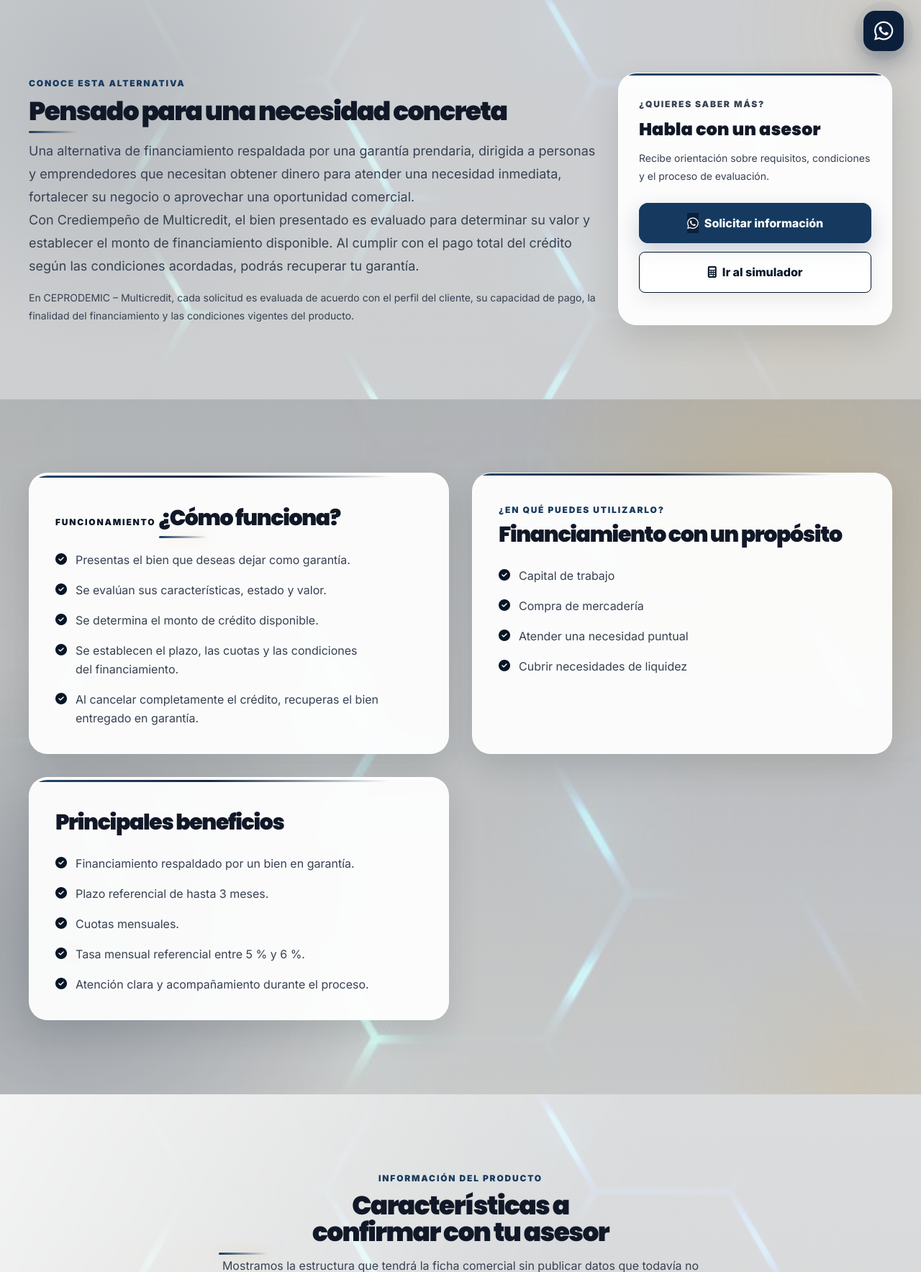
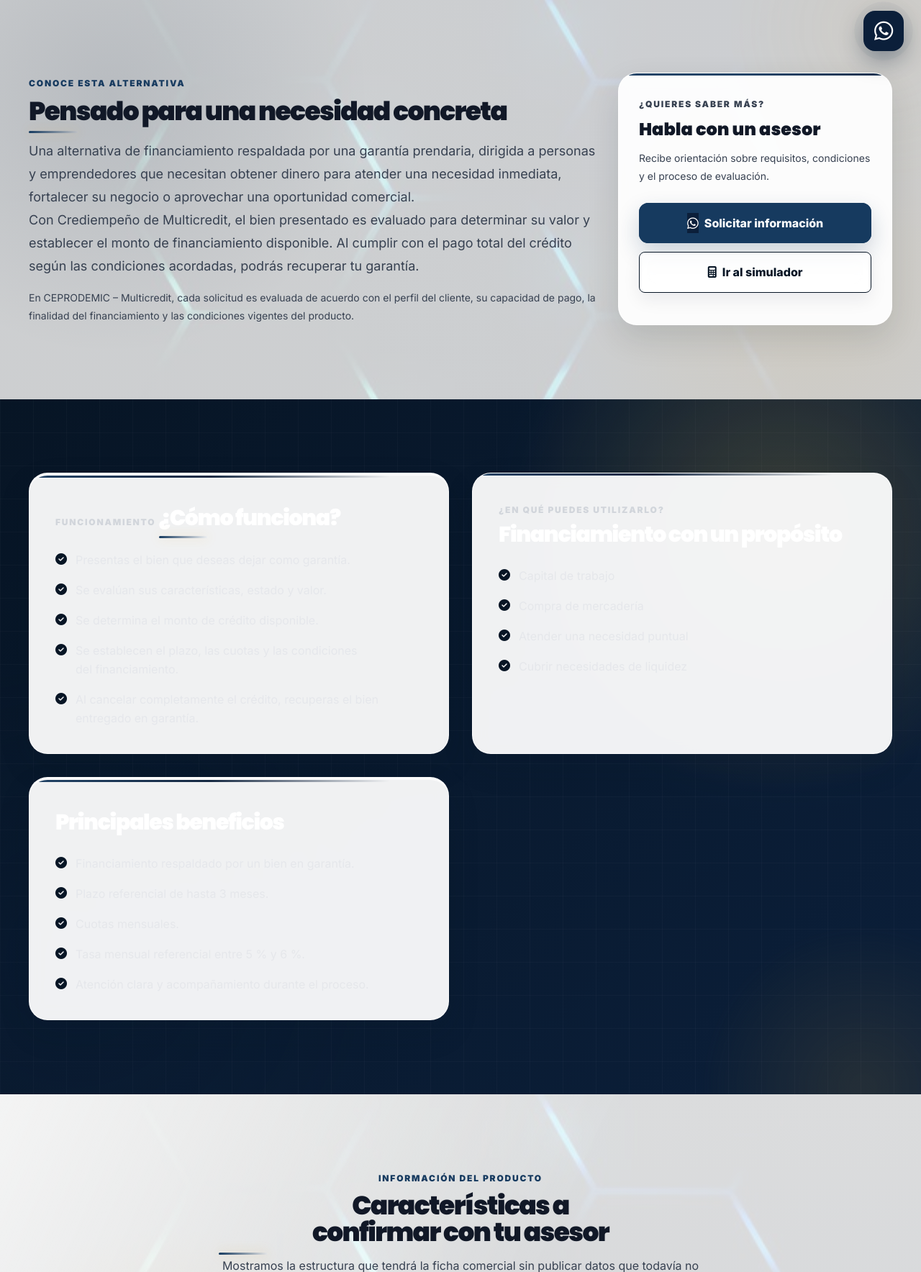
Before and after one commit to Isac181004/multicreditV2, a PHP site: page /crediempeno.php in a window 1280 px wide; the page is wider, and only the part inside the window is pictured. Shown: the part 705-2473 px from the top of that part at 72% size. Run offline with PHP 8.4, Linux system fonts and the light colour scheme; some libraries are stand-ins or nearby versions.

Commit message:
fix(crediempeno): restaurar contraste legible en tarjetas

```diff
--- a/crediempeno.php
+++ b/crediempeno.php
@@ -363,7 +363,46 @@ footer .mc-reveal-right{
 </style>
 
 
-    <link rel="stylesheet" href="css/mc-brand-2026.css?v=20260915">
+
+<link rel="stylesheet" href="css/mc-brand-2026.css?v=20260915">
+    <style id="mc-crediempeno-contraste-cards">
+    /* CrediEmpeño: conserva el diseño compartido y fuerza contraste legible
+       en la sección de funcionamiento/uso, igual que las demás fichas de crédito. */
+    body[data-product="empeno"] main > section:nth-of-type(3){
+        background:
+            radial-gradient(circle at 85% 18%, rgba(22,58,95,.24), transparent 30%),
+            linear-gradient(135deg,#071525 0%,#0B1F3A 100%) !important;
+        color:#FFFFFF !important;
+    }
+    body[data-product="empeno"] main > section:nth-of-type(3) .grid > div{
+        background:linear-gradient(145deg,rgba(255,255,255,.10),rgba(255,255,255,.055)) !important;
+        border-color:rgba(255,255,255,.14) !important;
+        box-shadow:0 18px 55px rgba(0,0,0,.20) !important;
+        color:#FFFFFF !important;
+    }
+    body[data-product="empeno"] main > section:nth-of-type(3) h2,
+    body[data-product="empeno"] main > section:nth-of-type(3) h3{
+        color:#FFFFFF !important;
+        text-shadow:none !important;
+        opacity:1 !important;
+    }
+    body[data-product="empeno"] main > section:nth-of-type(3) span[class*="uppercase"]{
+        color:#D1D5DB !important;
+        opacity:1 !important;
+    }
+    body[data-product="empeno"] main > section:nth-of-type(3) ul,
+    body[data-product="empeno"] main > section:nth-of-type(3) li,
+    body[data-product="empeno"] main > section:nth-of-type(3) li span{
+        color:#E5E7EB !important;
+        opacity:1 !important;
+        visibility:visible !important;
+        text-shadow:none !important;
+    }
+    body[data-product="empeno"] main > section:nth-of-type(3) li i{
+        color:#BFDBFE !important;
+        opacity:1 !important;
+    }
+    </style>
     <link rel="icon" type="image/png" href="uploads/logo/20260904_232938_5c89c80d.png">
 </head>
 <body class="bg-gray-50 text-gray-800 overflow-x-hidden mc-ultra-page" data-product="empeno">
```
